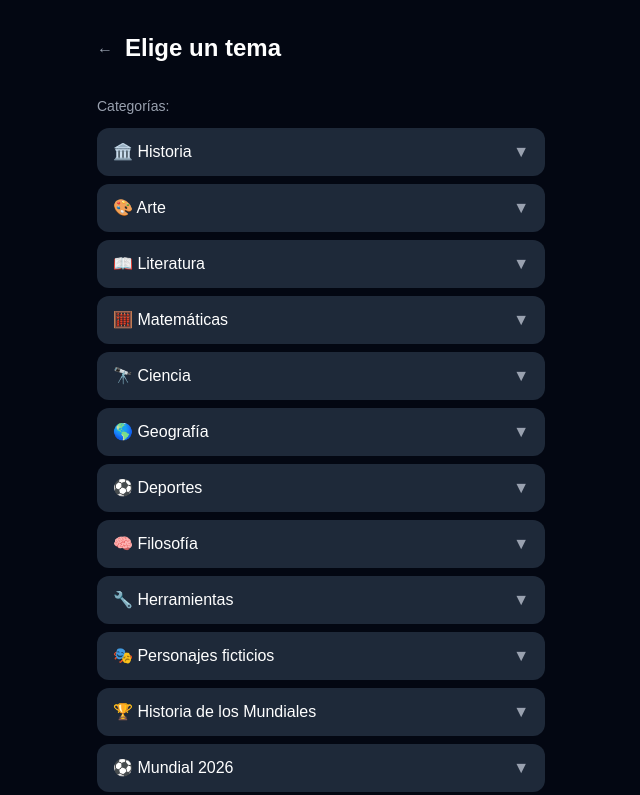
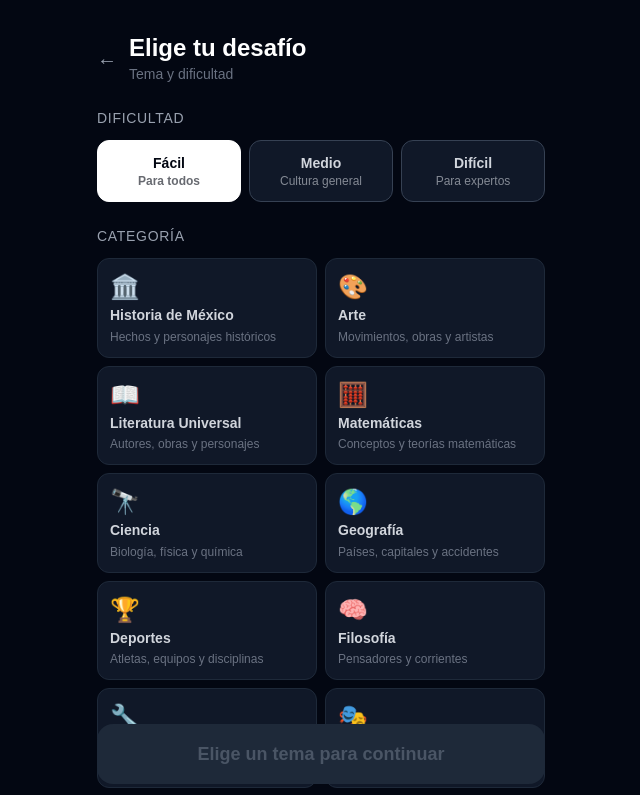
Before and after one commit to gerardomauriciovazquezdelarosa-coder/nexo, a Next.js app: page /jugar in a window 1280 px wide. Shown: the top 795 px of the page, without its empty margins (319-959 px from the left). Built offline with nearby package versions, Linux system fonts and the light colour scheme.

Commit message:
Nuevo diseño selección de tema con tarjetas

```diff
--- a/app/jugar/page.tsx
+++ b/app/jugar/page.tsx
@@ -3,31 +3,30 @@ import { useState } from "react";
 import { useRouter } from "next/navigation";
 
 const CATEGORIAS = [
-  { nombre: "🏛️ Historia", subtemas: ["Historia de México"] },
-  { nombre: "🎨 Arte", subtemas: ["Arte"] },
-  { nombre: "📖 Literatura", subtemas: ["Literatura Universal"] },
-  { nombre: "🧮 Matemáticas", subtemas: ["Matemáticas"] },
-  { nombre: "🔭 Ciencia", subtemas: ["Ciencia"] },
-  { nombre: "🌎 Geografía", subtemas: ["Geografía"] },
-  { nombre: "⚽ Deportes", subtemas: ["Deportes"] },
-  { nombre: "🧠 Filosofía", subtemas: ["Filosofía"] },
-  { nombre: "🔧 Herramientas", subtemas: ["Herramientas"] },
-  { nombre: "🎭 Personajes ficticios", subtemas: ["Personajes ficticios"] },
-  { nombre: "🏆 Historia de los Mundiales", subtemas: ["Historia de los Mundiales"] },
-  { nombre: "⚽ Mundial 2026", subtemas: ["Mundial 2026"] },
+  { nombre: "Historia de México", emoji: "🏛️", desc: "Hechos y personajes históricos" },
+  { nombre: "Arte", emoji: "🎨", desc: "Movimientos, obras y artistas" },
+  { nombre: "Literatura Universal", emoji: "📖", desc: "Autores, obras y personajes" },
+  { nombre: "Matemáticas", emoji: "🧮", desc: "Conceptos y teorías matemáticas" },
+  { nombre: "Ciencia", emoji: "🔭", desc: "Biología, física y química" },
+  { nombre: "Geografía", emoji: "🌎", desc: "Países, capitales y accidentes" },
+  { nombre: "Deportes", emoji: "🏆", desc: "Atletas, equipos y disciplinas" },
+  { nombre: "Filosofía", emoji: "🧠", desc: "Pensadores y corrientes" },
+  { nombre: "Herramientas", emoji: "🔧", desc: "Instrumentos y utensilios" },
+  { nombre: "Personajes ficticios", emoji: "🎭", desc: "Literatura, cine y series" },
+  { nombre: "Historia de los Mundiales", emoji: "🏆", desc: "Goles, campeones y récords" },
+  { nombre: "Mundial 2026", emoji: "⚽", desc: "Jugadores y selecciones" },
 ];
 
 const DIFICULTADES = [
-  { id: "fácil", label: "Fácil", emoji: "⚪", descripcion: "Para niños" },
-  { id: "medio", label: "Medio", emoji: "🔵", descripcion: "Cultura general" },
-  { id: "difícil", label: "Difícil", emoji: "🟣", descripcion: "Para expertos" },
+  { id: "fácil", label: "Fácil", desc: "Para todos" },
+  { id: "medio", label: "Medio", desc: "Cultura general" },
+  { id: "difícil", label: "Difícil", desc: "Para expertos" },
 ];
 
 export default function Jugar() {
   const router = useRouter();
   const [temaSeleccionado, setTemaSeleccionado] = useState("");
   const [dificultad, setDificultad] = useState("fácil");
-  const [categoriaAbierta, setCategoriaAbierta] = useState<number | null>(null);
 
   const handleJugar = () => {
     if (!temaSeleccionado) return;
@@ -38,67 +37,59 @@ export default function Jugar() {
   return (
     <main className="min-h-screen bg-gray-950 text-white p-4">
       <div className="max-w-md mx-auto">
-        <div className="flex items-center gap-3 mb-8 pt-4">
-          <button onClick={() => router.push("/")} className="text-gray-400 hover:text-white">←</button>
-          <h1 className="text-2xl font-bold">Elige un tema</h1>
-        </div>
-        <div className="mb-6">
-          <label className="text-gray-400 text-sm mb-3 block">Categorías:</label>
-          <div className="space-y-2">
-            {CATEGORIAS.map((cat, i) => (
-              <div key={i}>
-                <button
-                  onClick={() => setCategoriaAbierta(categoriaAbierta === i ? null : i)}
-                  className="w-full text-left bg-gray-800 hover:bg-gray-700 rounded-xl px-4 py-3 transition flex justify-between items-center"
-                >
-                  <span>{cat.nombre}</span>
-                  <span className="text-gray-400">{categoriaAbierta === i ? "▲" : "▼"}</span>
-                </button>
-                {categoriaAbierta === i && (
-                  <div className="mt-1 ml-4 space-y-1">
-                    {cat.subtemas.map((sub, j) => (
-                      <button
-                        key={j}
-                        onClick={() => setTemaSeleccionado(sub)}
-                        className={"w-full text-left px-4 py-2 rounded-lg transition text-sm " +
-                          (temaSeleccionado === sub
-                            ? "bg-white text-gray-950 font-semibold"
-                            : "bg-gray-700 hover:bg-gray-600 text-gray-300")}
-                      >
-                        {sub}
-                      </button>
-                    ))}
-                  </div>
-                )}
-              </div>
-            ))}
+        <div className="flex items-center gap-3 mb-6 pt-4">
+          <button onClick={() => router.push("/")} className="text-gray-400 hover:text-white text-xl">←</button>
+          <div>
+            <h1 className="text-2xl font-black">Elige tu desafío</h1>
+            <p className="text-gray-500 text-sm">Tema y dificultad</p>
           </div>
         </div>
-        <div className="mb-8">
-          <label className="text-gray-400 text-sm mb-3 block">Dificultad:</label>
+
+        <div className="mb-6">
+          <p className="text-gray-400 text-sm mb-3 uppercase tracking-wider">Dificultad</p>
           <div className="grid grid-cols-3 gap-2">
             {DIFICULTADES.map((d) => (
               <button
                 key={d.id}
                 onClick={() => setDificultad(d.id)}
-                className={"py-3 rounded-xl text-center transition " +
+                className={"py-3 px-2 rounded-xl text-center transition border " +
                   (dificultad === d.id
-                    ? "bg-white text-gray-950 font-semibold"
-                    : "bg-gray-800 text-gray-300 hover:bg-gray-700")}
+                    ? "bg-white text-gray-950 border-white font-bold"
+                    : "bg-gray-900 text-gray-300 border-gray-700 hover:border-gray-500")}
               >
-                <div>{d.emoji}</div>
-                <div className="text-sm font-medium">{d.label}</div>
-                <div className="text-xs opacity-60">{d.descripcion}</div>
+                <div className="font-semibold text-sm">{d.label}</div>
+                <div className="text-xs opacity-60">{d.desc}</div>
               </button>
             ))}
           </div>
         </div>
+
+        <div className="mb-6">
+          <p className="text-gray-400 text-sm mb-3 uppercase tracking-wider">Categoría</p>
+          <div className="grid grid-cols-2 gap-2">
+            {CATEGORIAS.map((cat) => (
+              <button
+                key={cat.nombre}
+                onClick={() => setTemaSeleccionado(cat.nombre)}
+                className={"p-3 rounded-xl text-left transition border " +
+                  (temaSeleccionado === cat.nombre
+                    ? "bg-white text-gray-950 border-white"
+                    : "bg-gray-900 text-gray-300 border-gray-800 hover:border-gray-600")}
+              >
+                <div className="text-2xl mb-1">{cat.emoji}</div>
+                <div className="font-semibold text-sm leading-tight">{cat.nombre}</div>
+                <div className={"text-xs mt-1 " + (temaSeleccionado === cat.nombre ? "text-gray-600" : "text-gray-500")}>{cat.desc}</div>
+              </button>
+            ))}
+          </div>
+        </div>
+
         <button
           onClick={handleJugar}
           disabled={!temaSeleccionado}
-          className={"w-full py-4 rounded-2xl font-semibold text-lg transition " +
+          className={"w-full py-4 rounded-2xl font-bold text-lg transition sticky bottom-4 " +
             (temaSeleccionado
-              ? "bg-white text-gray-950 hover:bg-gray-100"
+              ? "bg-gradient-to-r from-green-500 to-blue-500 text-white hover:opacity-90"
               : "bg-gray-800 text-gray-600 cursor-not-allowed")}
         >
           {temaSeleccionado ? "▶ Jugar: " + temaSeleccionado : "Elige un tema para continuar"}
```
